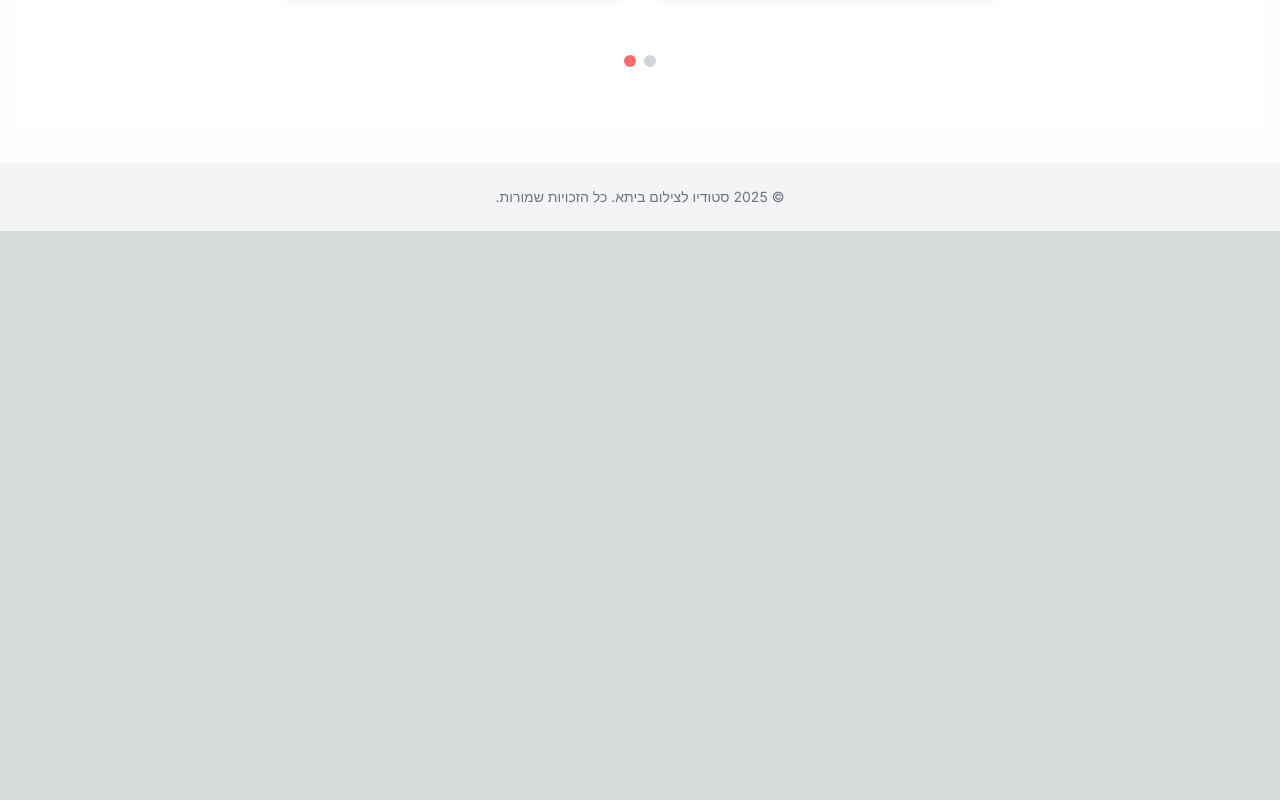
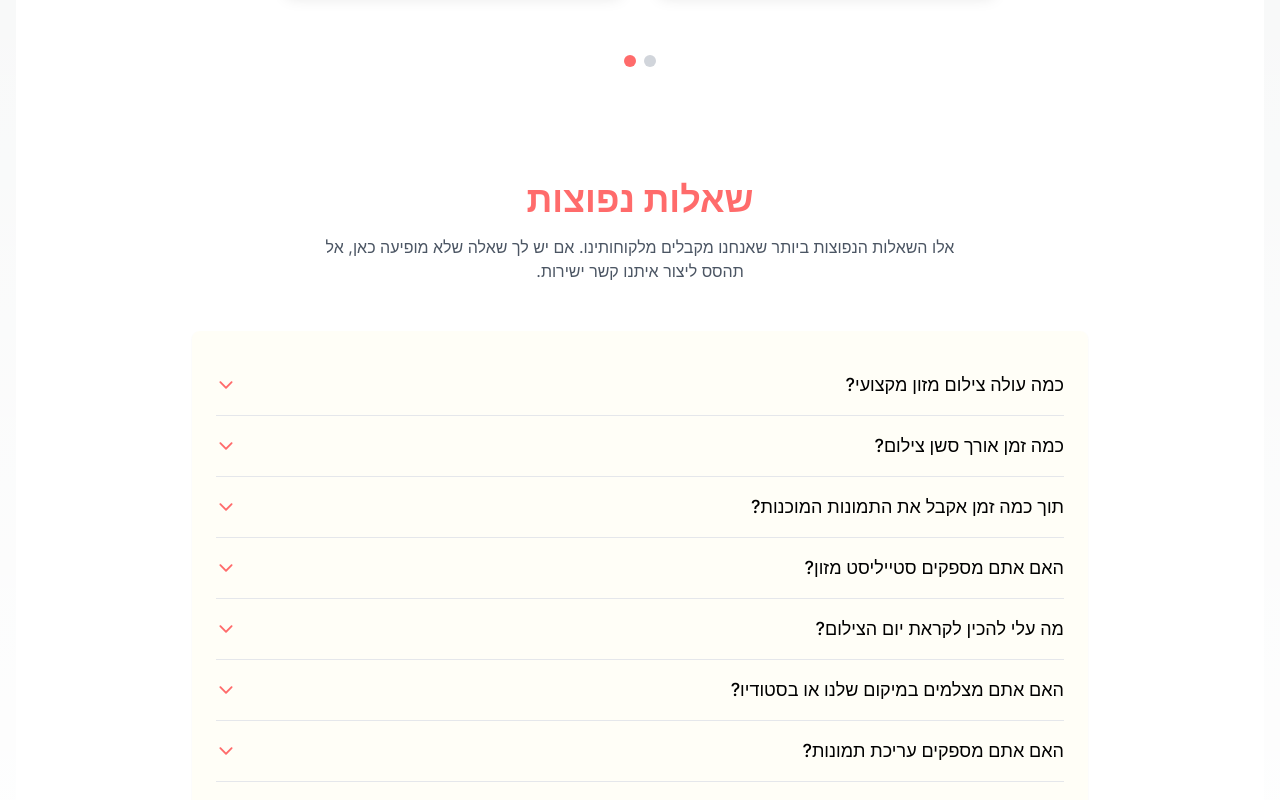
Before and after one commit to Webis-sites/webis-site-stvdyv-ltsylvm-byta-1743956417975, a Next.js app: page / in a window 1280 px wide. Shown: the part 5140-5940 px from the top of the page. Before the commit the page ends 5371 px from the top, so only its background shows below. Built offline with nearby package versions, Linux system fonts and the light colour scheme.

Commit message:
Add FAQSection component to page

```diff
--- a/src/app/page.tsx
+++ b/src/app/page.tsx
@@ -8,6 +8,7 @@ import ServicesSection from '../components/ServicesSection';
 import ProductsGallery from '../components/ProductsGallery';
 import BookingSystem from '../components/BookingSystem';
 import TestimonialsSection from '../components/TestimonialsSection';
+import FAQSection from '../components/FAQSection';
 
 export default function HomePage() {
   return (
@@ -21,6 +22,7 @@ export default function HomePage() {
     <ProductsGallery />
     <BookingSystem />
     <TestimonialsSection />
+    <FAQSection />
   </main>
 
       <footer className="py-6 bg-gray-100 dark:bg-gray-800">
```
